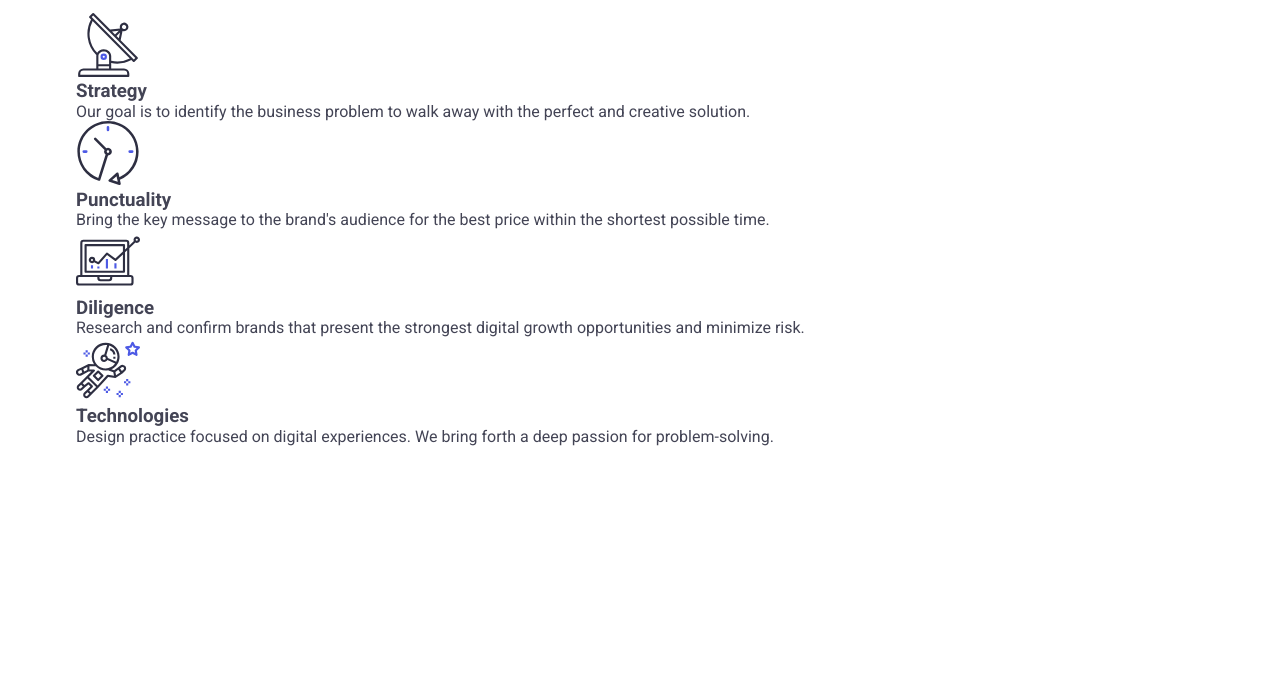
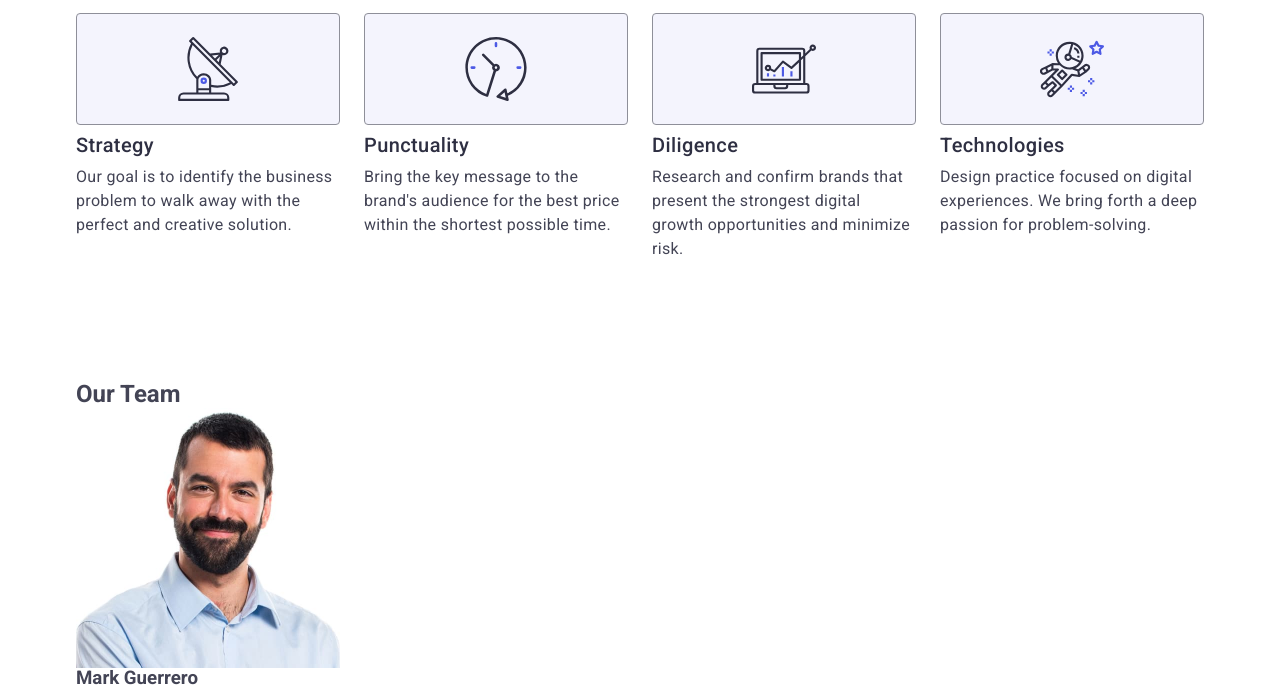
Before and after one commit to Oleksandr46/Web-Studio, a plain HTML site: page index.html in a window 1280 px wide. Shown: the part 780-1467 px from the top of the page. Before the commit the page ends 1346 px from the top, so only its background shows below. Drawn offline with nearby package versions, Linux system fonts and the light colour scheme.

Commit message:
section benefits

```diff
--- a/css/style-old.css
+++ b/css/style-old.css
@@ -8,37 +8,6 @@
 
 /* #region benefits */
 
-.list {
-  display: flex;
-  gap: 24px;
-}
-.list-item {
-  max-width: 264px;
-}
-.benefits-wrapper {
-  display: flex;
-  justify-content: center;
-  align-items: center;
-  border: 1px solid #8e8f99;
-  border-radius: 4px;
-  width: 264px;
-  height: 112px;
-  background: #f4f4fd;
-  margin-bottom: 8px;
-}
-
-.titel-item {
-  letter-spacing: 0.02em;
-  color: #2e2f42;
-  font-size: 20px;
-  line-height: 1.2;
-  font-weight: 500;
-  margin-bottom: 8px;
-}
-.text {
-  letter-spacing: 0.02em;
-  line-height: 1.5;
-}
 /* #endregion */
 
 /* #region Our Team*/
--- a/css/style.css
+++ b/css/style.css
@@ -416,5 +416,91 @@ button {
     padding: 120px 0;
   }
 }
+.list {
+  display: flex;
+  flex-wrap: wrap;
+  gap: 72px;
+}
+@media only screen and (min-width: 768px) {
+  .list {
+    display: flex;
+    justify-content: center;
+    row-gap: 72px;
+    column-gap: 24px;
+  }
+}
+
+@media only screen and (min-width: 1158px) {
+  .list {
+    gap: 24px;
+  }
+}
+.list-item {
+  max-width: 288px;
+}
+@media only screen and (min-width: 768px) {
+  .list-item {
+    max-width: 356px;
+  }
+}
+
+@media only screen and (min-width: 1158px) {
+  .list-item {
+    max-width: 264px;
+  }
+}
+.benefits-wrapper {
+  display: none;
+}
+
+@media only screen and (min-width: 1158px) {
+  .benefits-wrapper {
+    display: flex;
+    justify-content: center;
+    align-items: center;
+    border: 1px solid #8e8f99;
+    border-radius: 4px;
+    width: 264px;
+    height: 112px;
+    background: #f4f4fd;
+    margin-bottom: 8px;
+  }
+}
+.titel-item {
+  text-align: center;
+  letter-spacing: 0.02em;
+  color: #2e2f42;
+  font-size: 36px;
+  line-height: 1.11;
+  font-weight: 500;
+  margin-bottom: 8px;
+}
+@media only screen and (min-width: 768px) {
+  .titel-item {
+    text-align: start;
+  }
+}
+@media only screen and (min-width: 1158px) {
+  .titel-item {
+    letter-spacing: 0.02em;
+    color: #2e2f42;
+    font-size: 20px;
+    line-height: 1.2;
+    font-weight: 500;
+    margin-bottom: 8px;
+  }
+}
+.text {
+  letter-spacing: 0.02em;
+  line-height: 1.5;
+}
 
 /* #endregion */
+
+/* #region Our-team */
+
+/* #endregion */
+
+/* #region Portfolio */
+
+/* #endregion */
--- a/index.html
+++ b/index.html
@@ -233,7 +233,7 @@
         </div>
       </section>
       <!--team card section-->
-      <section class="our-team hidden">
+      <section class="our-team">
         <div class="container">
           <h2 class="subject">Our Team</h2>
           <ul class="subject-list">
```
